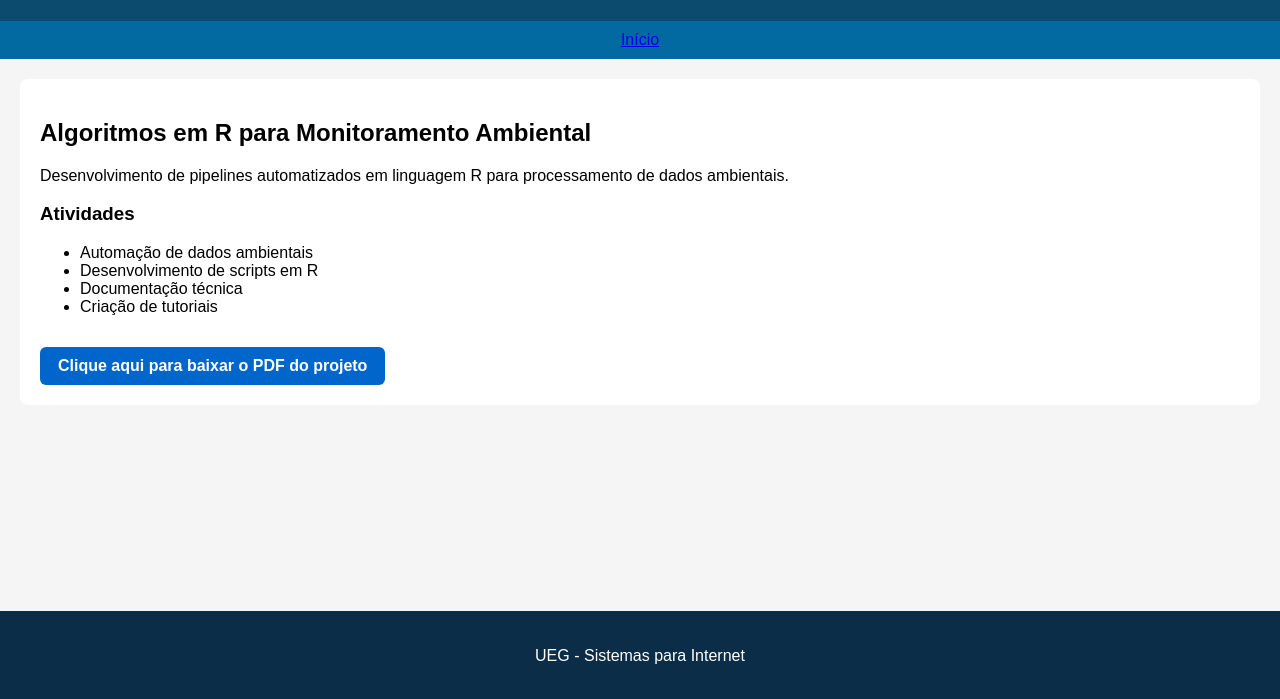
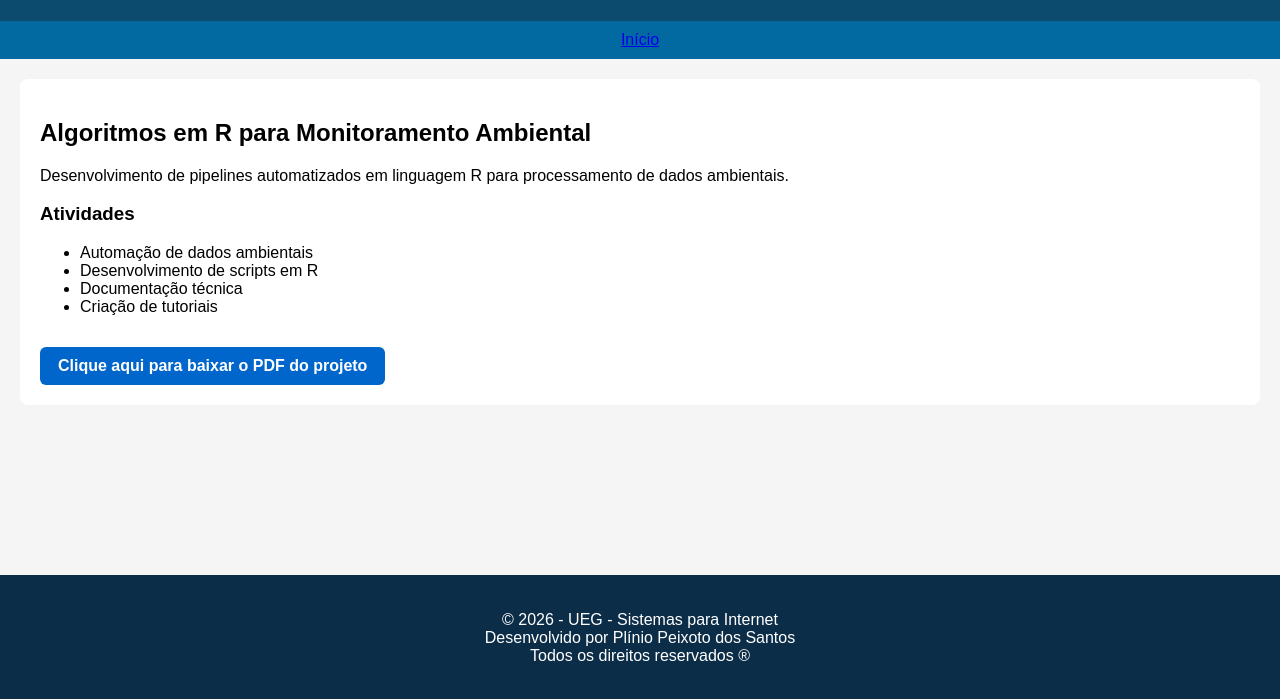
Before and after one commit to plim7plim/portalUEG, a plain HTML site: page algoritmos.html in a window 1280 px wide. Shown: the part 99-798 px from the top of the page. Drawn offline with Linux system fonts and the light colour scheme.

Commit message:
rodape profissional

```diff
--- a/algoritmos.html
+++ b/algoritmos.html
@@ -41,8 +41,16 @@ Clique aqui para baixar o PDF do projeto
 </section>
 
 <footer>
-<p>UEG - Sistemas para Internet</p>
+  <p>
+    © <span id="ano"></span> - UEG - Sistemas para Internet<br>
+    Desenvolvido por Plínio Peixoto dos Santos<br>
+    Todos os direitos reservados ®
+  </p>
 </footer>
+
+<script>
+  document.getElementById("ano").textContent = new Date().getFullYear();
+</script>
 
 </body>
 </html>
```
Also changed, not shown: index.html (+8 -1 lines), modelagem.html (+8 -1 lines).
